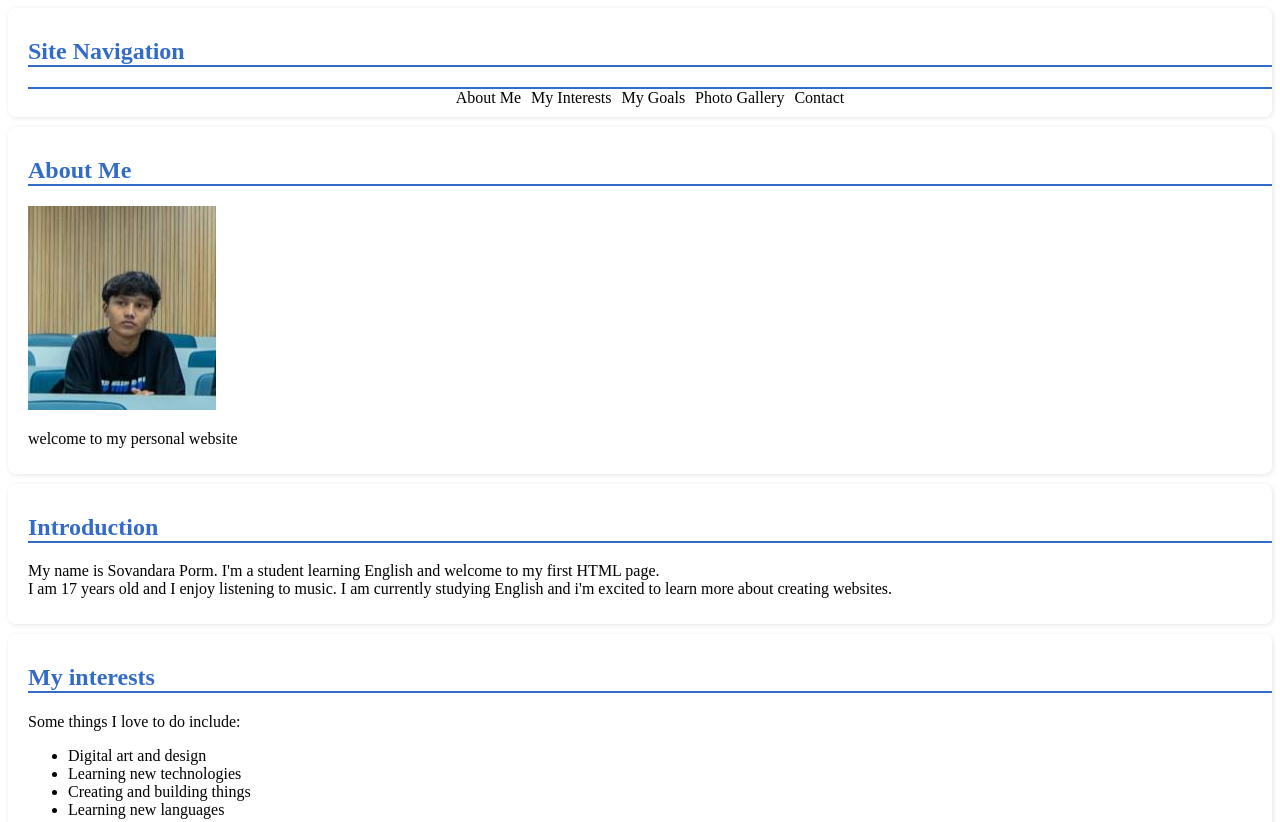
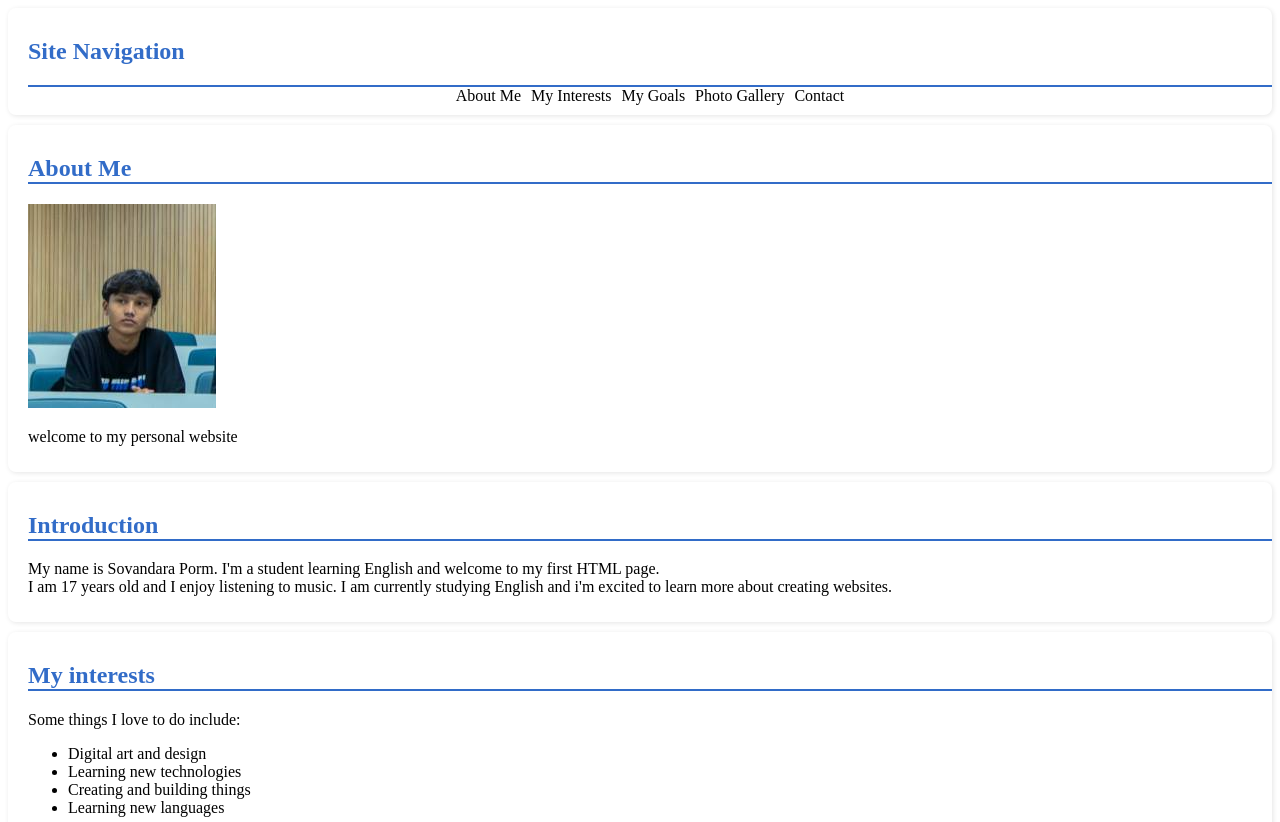
Before and after one commit to Sovandara23/Dara-project, a plain HTML site: page index.html in a window 1280 px wide. Shown: the top 822 px of the page. Drawn offline with Linux system fonts and the light colour scheme.

Commit message:
move file outside

```diff
--- a/About me/index.html
+++ b/index.html
@@ -7,7 +7,7 @@
     <body>
         <section class="rounded-corner container">
             <div class="header">
-             <h1 class="header">
+             <h1 >
 
         Site Navigation
          </div>
```
Also changed, not shown: New produce copy.png (renamed from About me/New produce copy.png), New produce.png (renamed from About me/New produce.png), image copy 2.png (renamed from About me/image copy 2.png), image.png (renamed from About me/image.png), style.css (renamed from About me/style.css), 2 other files.
